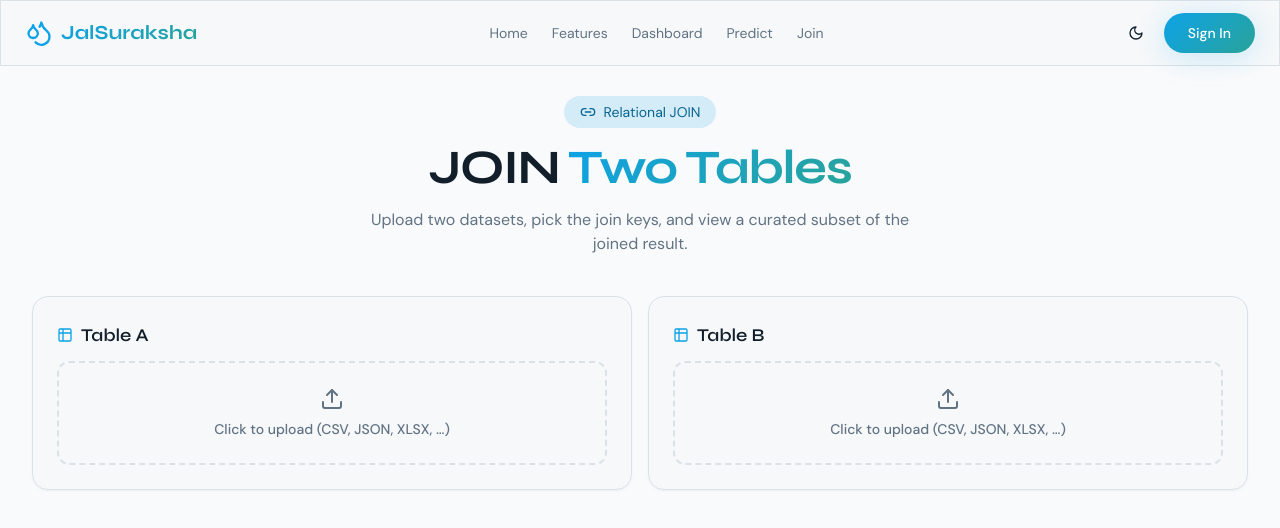
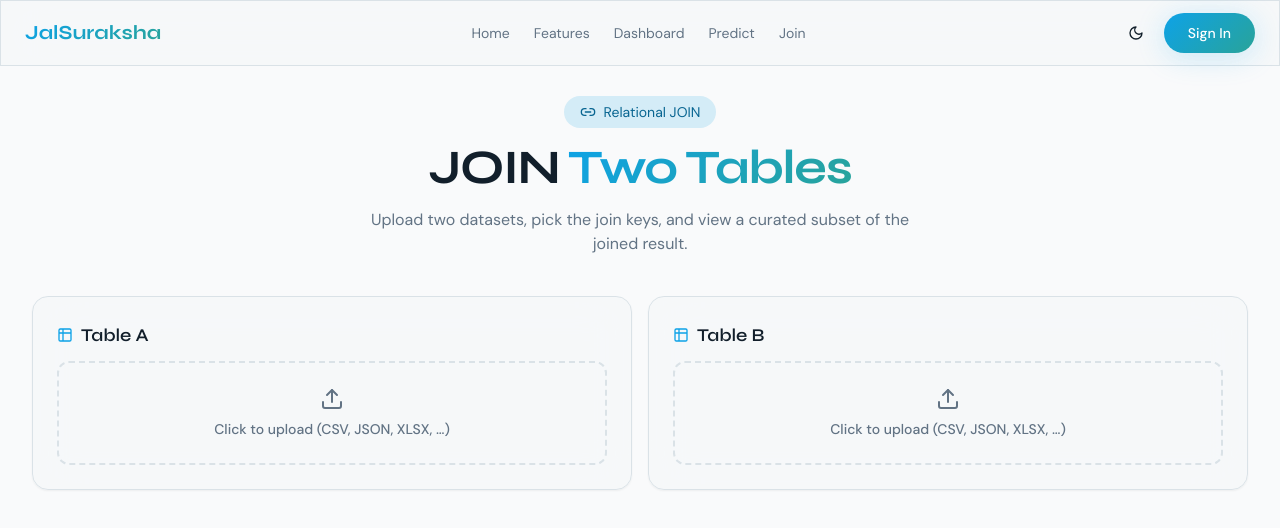
Before and after one commit to sanzzzz-g/JalSuraksha, a React (Vite) app: page /join in a window 1280 px wide. Shown: the top 528 px of the page. Built offline with nearby package versions, Linux system fonts and the light colour scheme; the HTML template or start-up script is replaced by a standard one.

Commit message:
Update Navbar.tsx

```diff
--- a/src/components/Navbar.tsx
+++ b/src/components/Navbar.tsx
@@ -19,7 +19,7 @@ const Navbar = () => {
     <nav className="fixed top-0 left-0 right-0 z-50 glass px-6 py-3">
       <div className="max-w-7xl mx-auto flex items-center justify-between">
         <Link to="/" className="flex items-center gap-2">
-          <Droplets className="h-7 w-7 text-primary" />
+
           <span className="font-heading text-xl font-bold text-gradient-ocean">JalSuraksha</span>
         </Link>
         <div className="hidden md:flex items-center gap-6">
```
